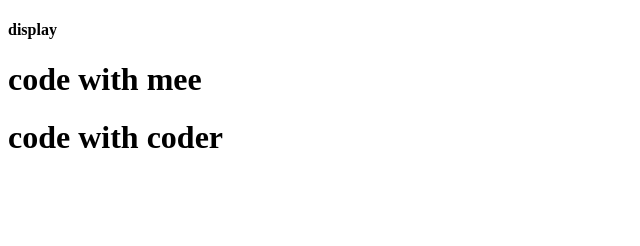
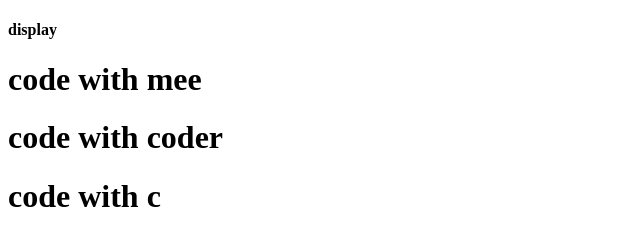
Before and after one commit to gokulsarma/naruto, a plain HTML site: page index.html in a window 1280 px wide. Shown: the whole page, without its empty margins (0-640 px from the left). Drawn offline with Linux system fonts and the light colour scheme.

Commit message:
change the code

```diff
--- a/index.html
+++ b/index.html
@@ -9,5 +9,6 @@
     <h4>display</h4>
     <h1>code with mee</h1>
     <h1>code with coder </h1>
+    <h1>code with c </h1>
 </body>
 </html>
```
